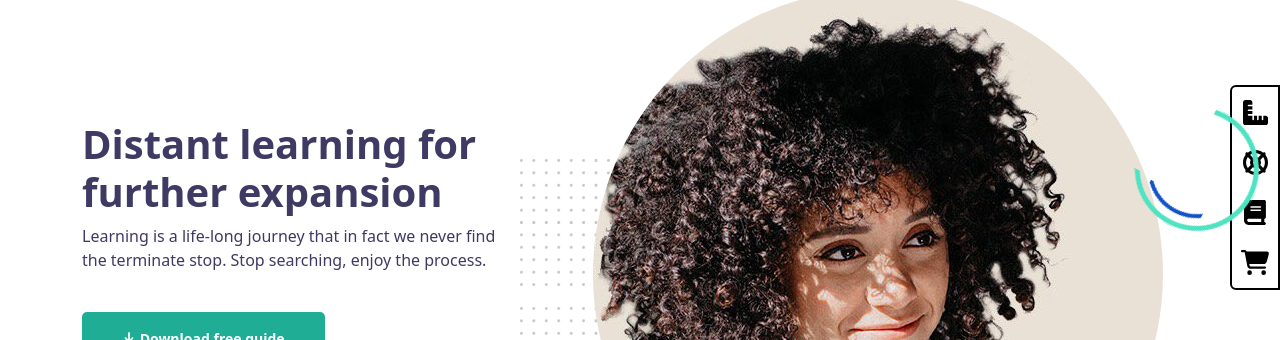
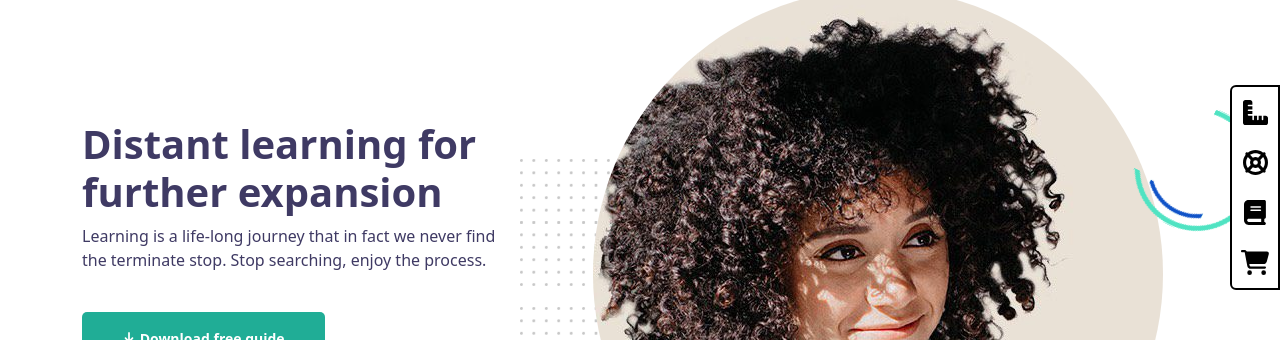
Before and after one commit to GencoMattia/proj-html-vuejs, a Vue app: page / in a window 1280 px wide. Shown: the part 155-495 px from the top of the page. Built offline with nearby package versions, Linux system fonts and the light colour scheme.

Commit message:
changed sidebar z-index

```diff
--- a/src/components/MainSideNavbar.vue
+++ b/src/components/MainSideNavbar.vue
@@ -28,7 +28,7 @@ export default {
     height: auto;
     width: 50px;
     position: fixed;
-    z-index: 1;
+    z-index: 3;
     top: 30%;
     right: 0;
     background-color: white;
```
